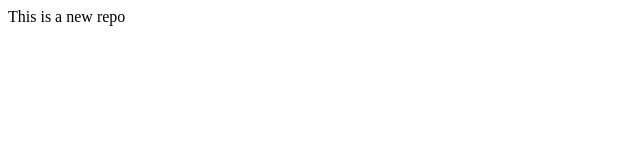
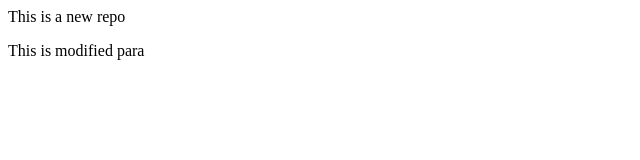
Before and after one commit to 2212rutuja/localrepo, a plain HTML site: page index.html in a window 1280 px wide. Shown: the whole page, without its empty margins (0-640 px from the left). Drawn offline with Linux system fonts and the light colour scheme.

Commit message:
new feature

```diff
--- a/index.html
+++ b/index.html
@@ -1 +1,2 @@
 <p>This is a new repo</p>
+<p>This is modified para</p>
```
